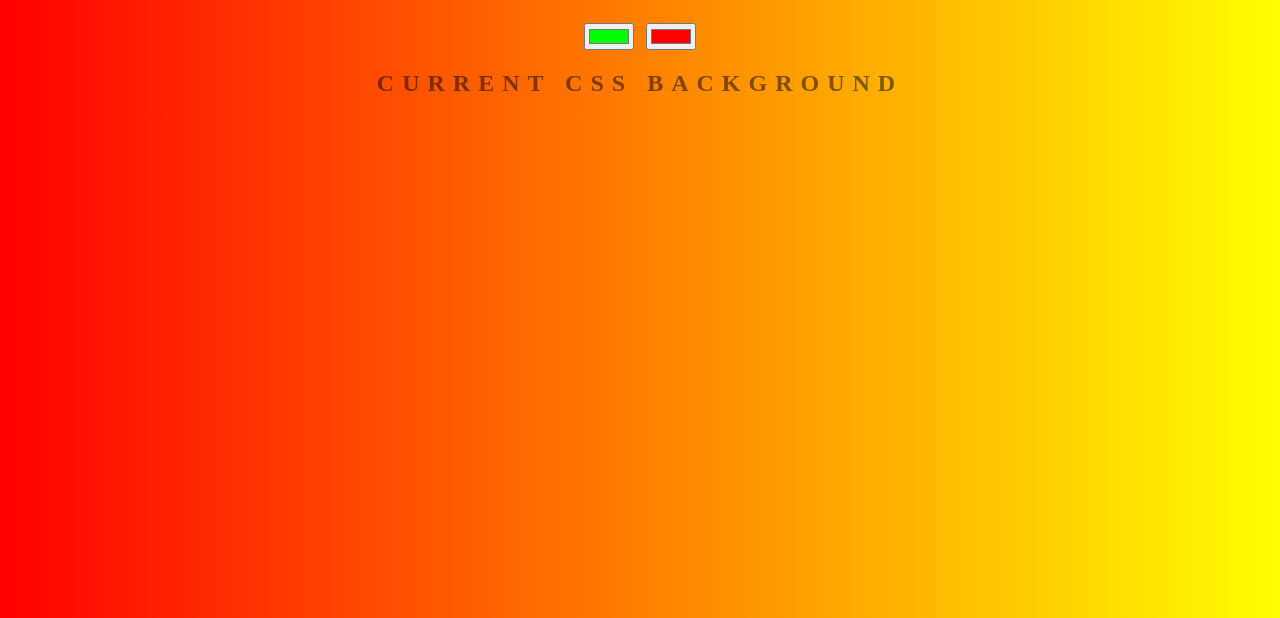
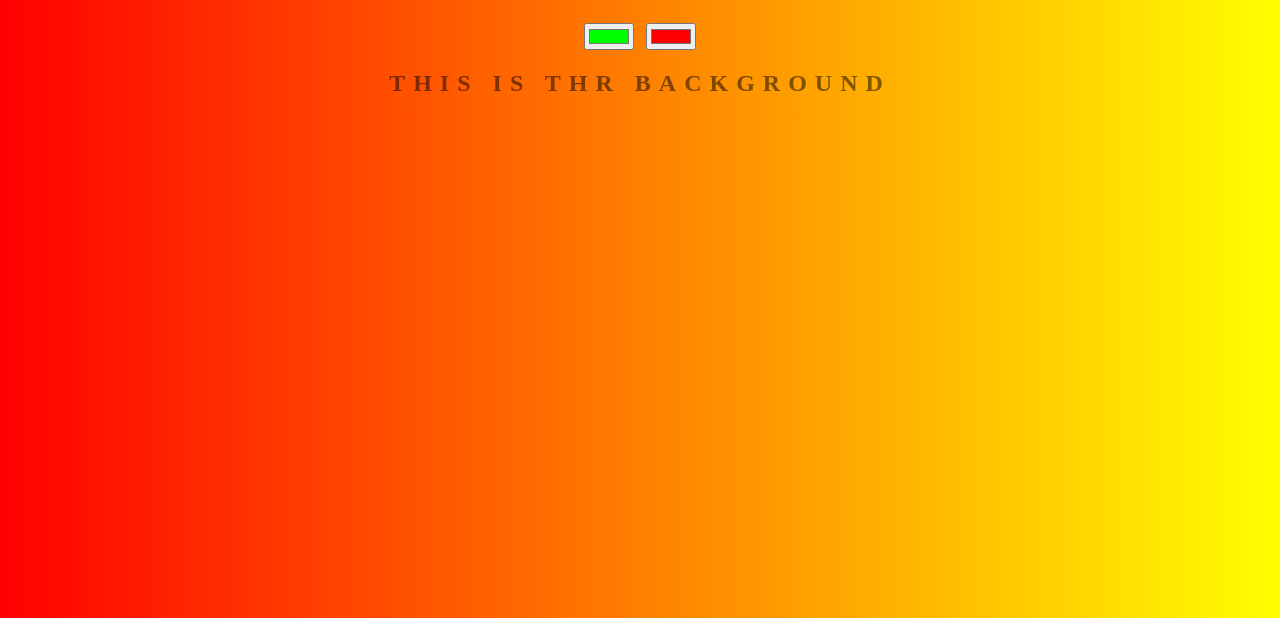
Before and after one commit to 111akash/cool-background-generator, a plain HTML site: page index.html in a window 1280 px wide. Shown: the part 182-800 px from the top of the page. Drawn offline with Linux system fonts and the light colour scheme.

Commit message:
changing text

```diff
--- a/index.html
+++ b/index.html
@@ -8,7 +8,7 @@
 	<h1>COOL Background Generator</h1>
 	<input class="color1" type="color" name="color1" value="#00ff00">
 	<input class="color2" type="color" name="color2" value="#ff0000">
-	<h2>Current CSS Background</h2>
+	<h2>This is thr background</h2>
 	<h3></h3>
 	<script type="text/javascript" src="script.js"></script>
 </body>
```
